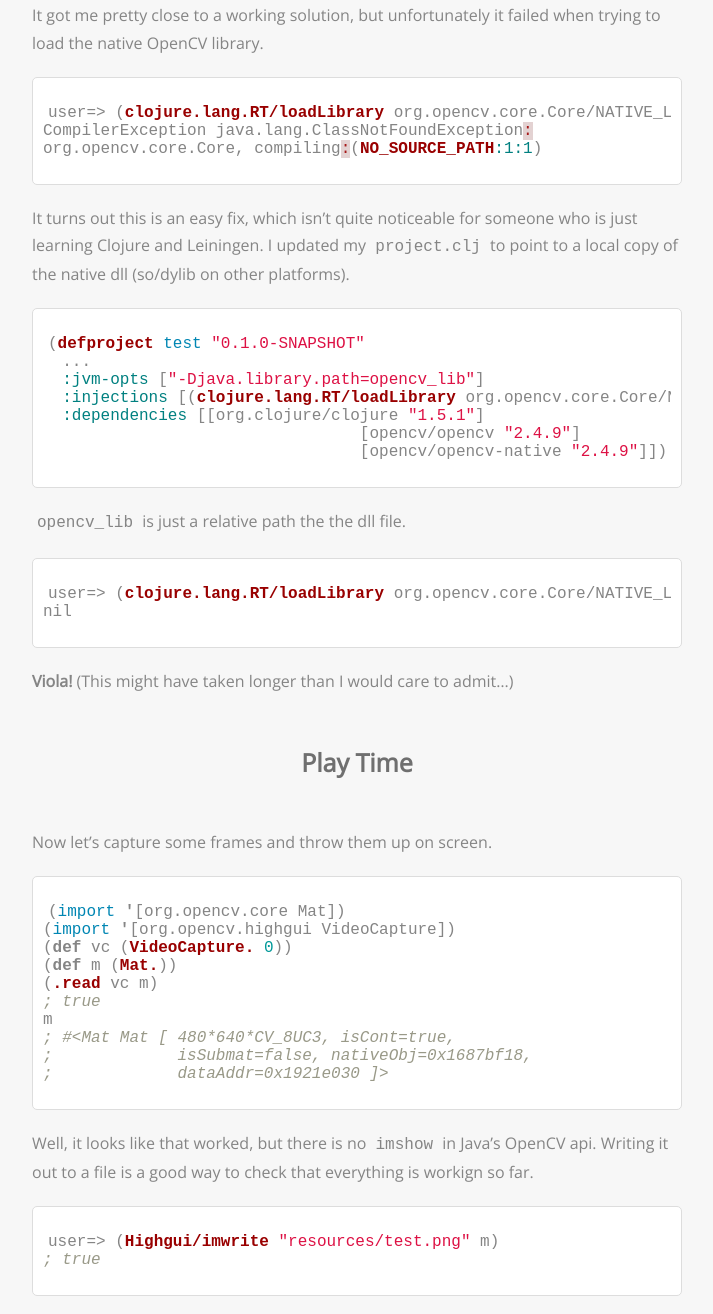
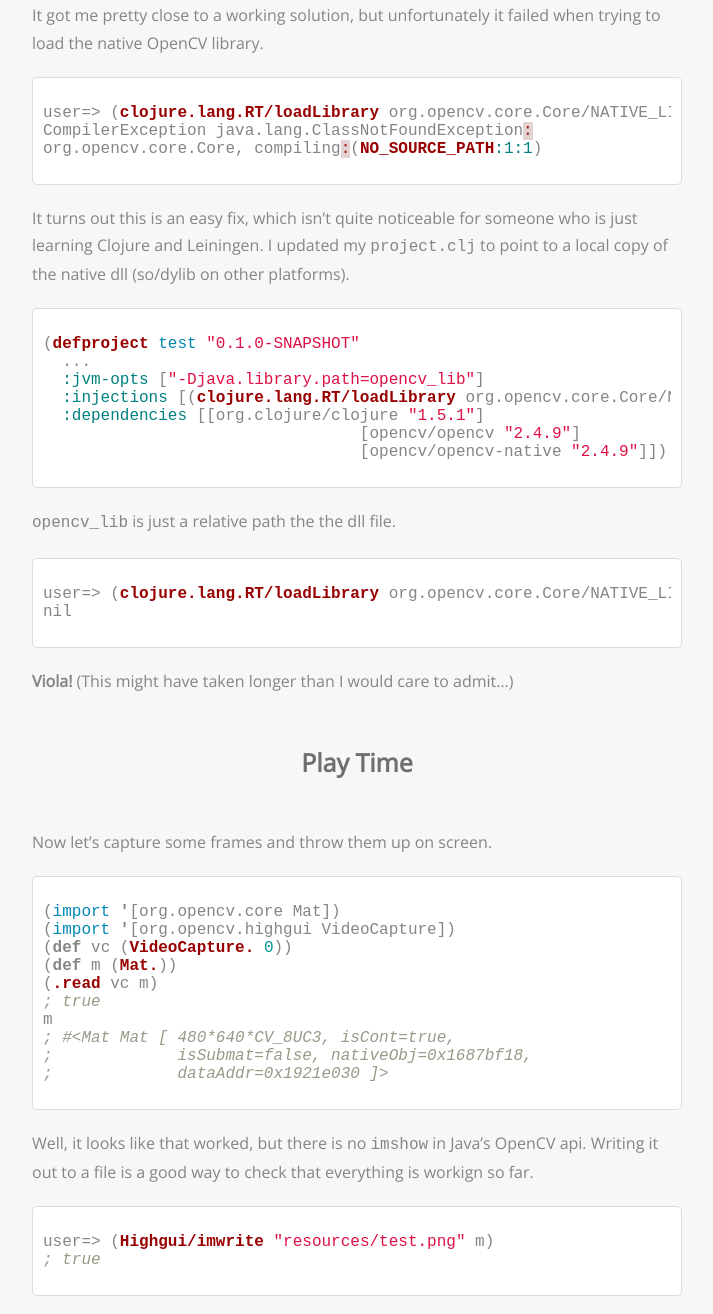
Before and after one commit to fortruce/fortruce.github.io, a Jekyll site: the page built from _posts/2014-4-28-clojure-and-opencv.md, in a window 1280 px wide. Shown: the part 1308-2622 px from the top of the page, without its empty margins (283-996 px from the left). Built offline with Jekyll 4.4.1, drawn with Linux system fonts in a browser that asks for light colours.

Commit message:
remove padding that was indenting the first line of code blocks

```diff
--- a/css/main.scss
+++ b/css/main.scss
@@ -1,4 +1,5 @@
 ---
+layout: nil
 ---
 
 @import 'normalize';
@@ -35,10 +36,6 @@ html {
     font-size: 1em;
     color: $font-primary;
     background: $background;
-}
-
-code {
-    padding: 0 5px;
 }
 
 p, ul { line-height: 1.7em; }
```
